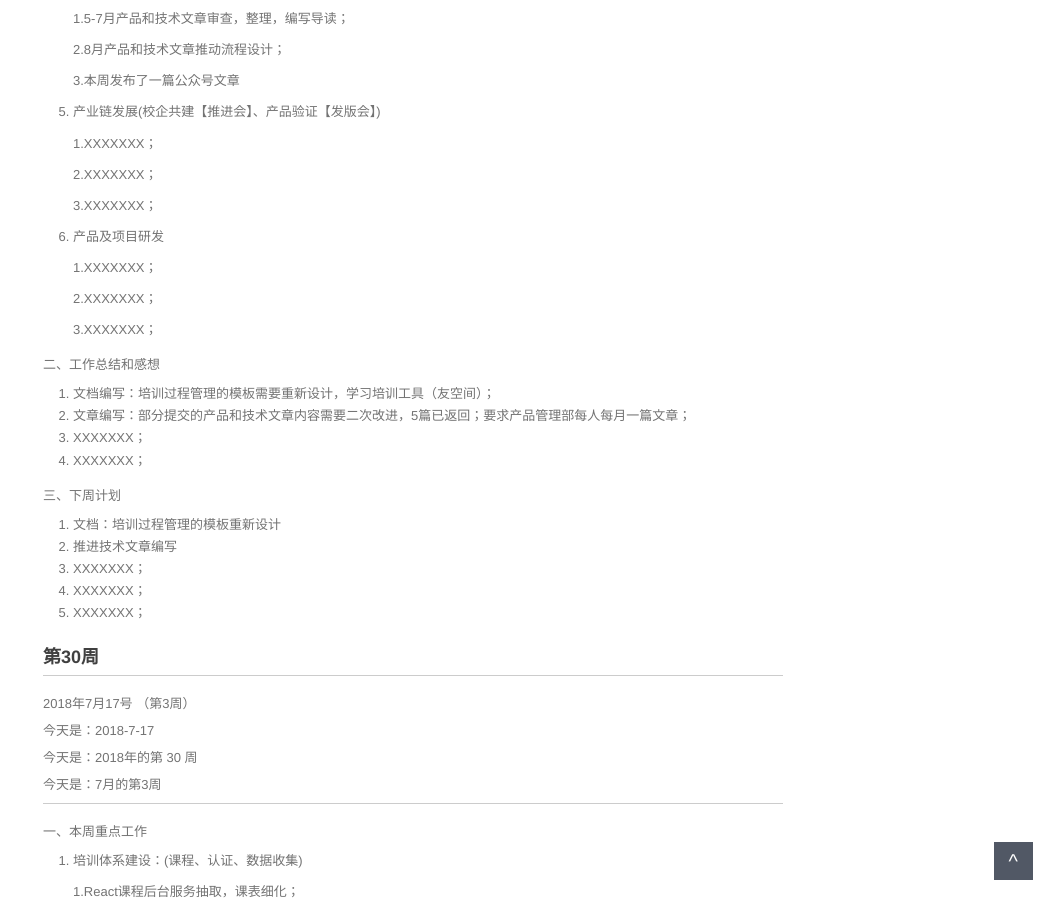
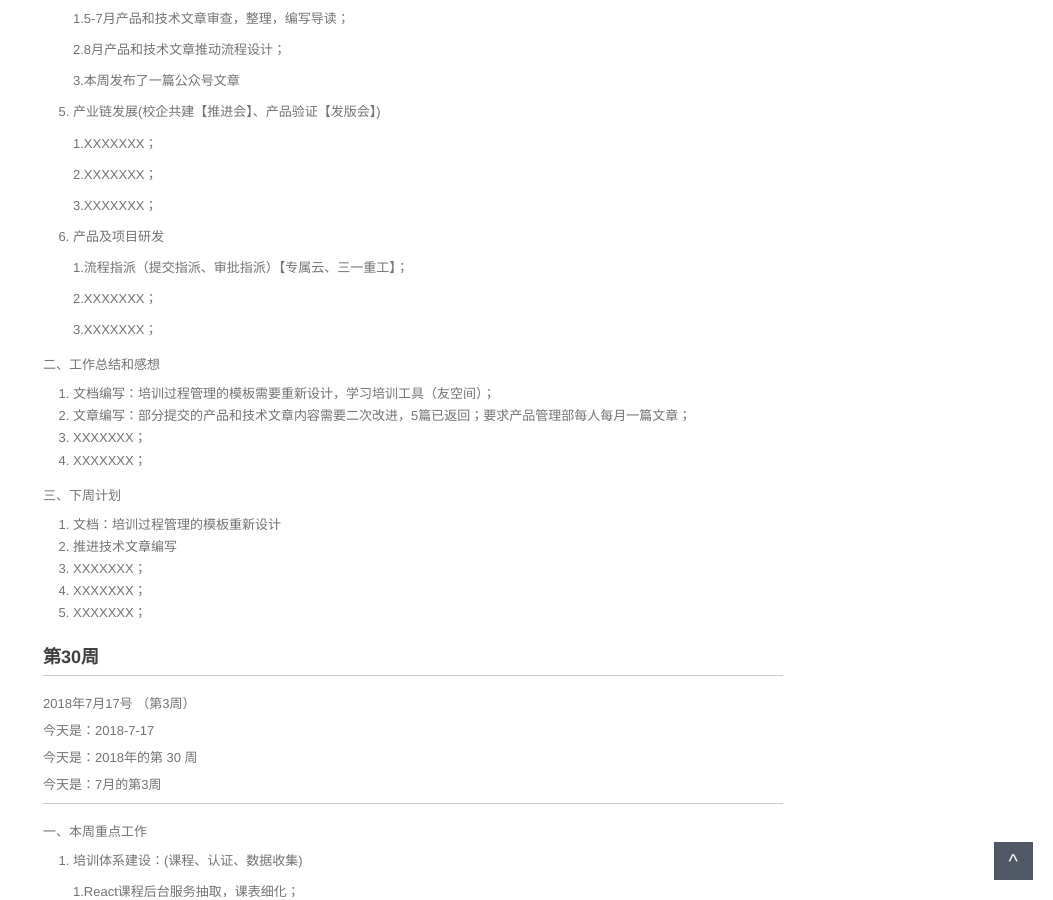
Before and after one commit to walllFlower/blog, a Jekyll site: the page built from _posts/2018-07-17-day_report_cxz.md, in a window 1280 px wide and 900 px high, scrolled down 901 px. Shown: the whole window, without its empty margins (227-1280 px from the left). Built offline with Jekyll 4.4.1, drawn with Linux system fonts in a browser that asks for light colours; comment, search, counter and statistics services are not loaded.

Commit message:
Update 2018-07-17-day_report_cxz.md

```diff
--- a/_posts/2018-07-17-day_report_cxz.md
+++ b/_posts/2018-07-17-day_report_cxz.md
@@ -64,7 +64,7 @@ categories: 技术运营工作周报
 
 6. 产品及项目研发
 
-    1.XXXXXXX；
+    1.流程指派（提交指派、审批指派）【专属云、三一重工】；
 
     2.XXXXXXX；
 
```
